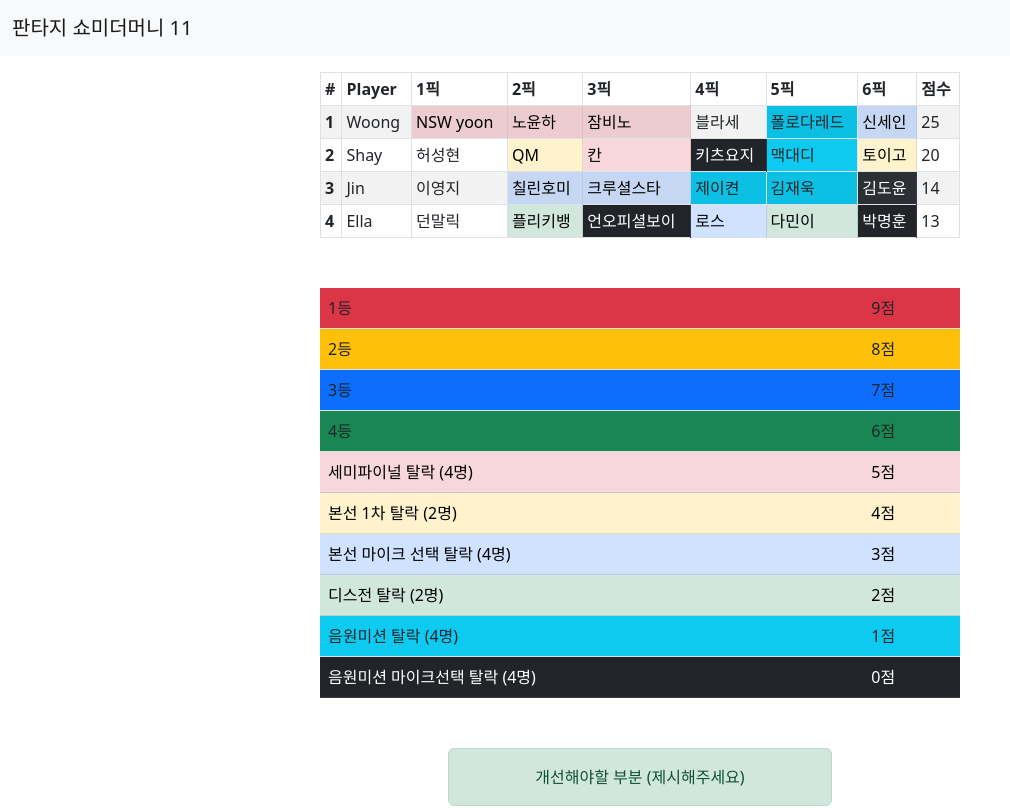
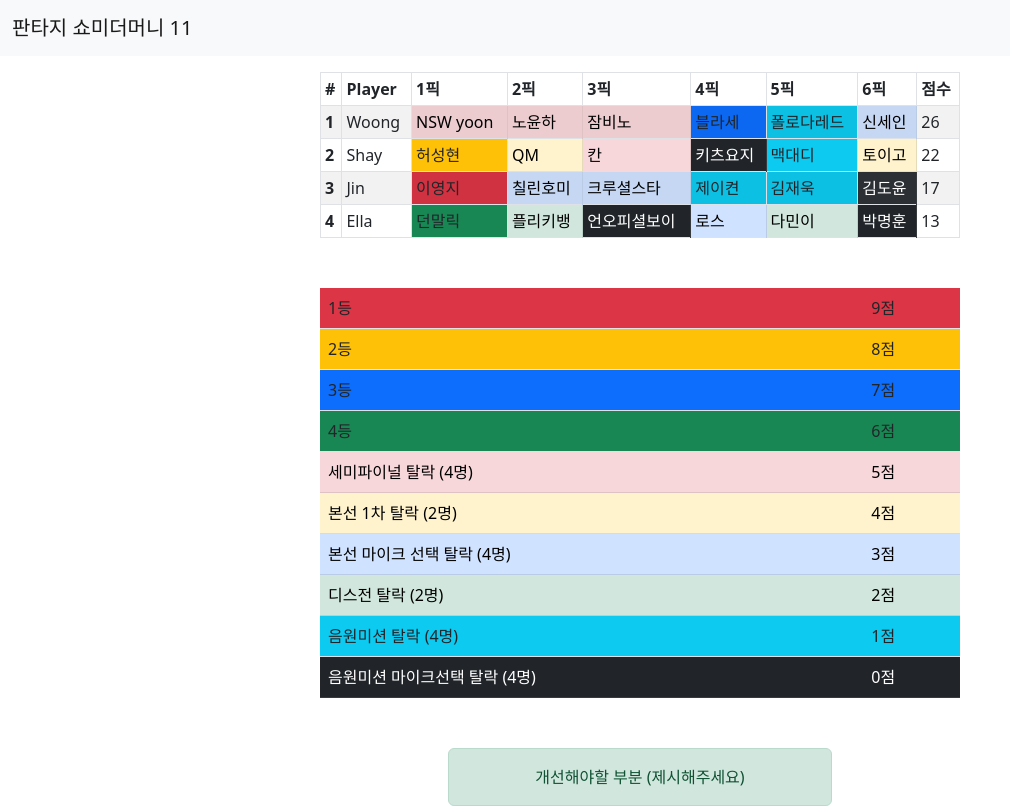
Before and after one commit to shayjin/FantasyShowMeTheMoney11, a React (Create React App) app in the folder client/: page / in a window 1280 px wide. Shown: the top 808 px of the page, without its empty margins (0-1010 px from the left). Built offline with nearby package versions, Linux system fonts and the light colour scheme.

Commit message:
이영지우승

```diff
--- a/client/src/App.js
+++ b/client/src/App.js
@@ -173,10 +173,10 @@ function Main() {
   let 본선마이크선택 = ["칠린호미", "크루셜스타", "신세인", "로스"];
   let 본선 = ["QM", "토이고"];
   let 세미 = ["노윤하", "칸", "잠비노", "NSW yoon"];
-  let fourth = [];
-  let third = [];
-  let second = [];
-  let first = [];
+  let fourth = ["던말릭"];
+  let third = ["블라세"];
+  let second = ["허성현"];
+  let first = ["이영지"];
 
   let rounds = [마이크선택, 음원, 디스, 본선마이크선택, 본선, 세미, fourth, third, second, first];
   let colors = ["table-dark", "bg-info", "table-success","table-primary","table-warning",
```
